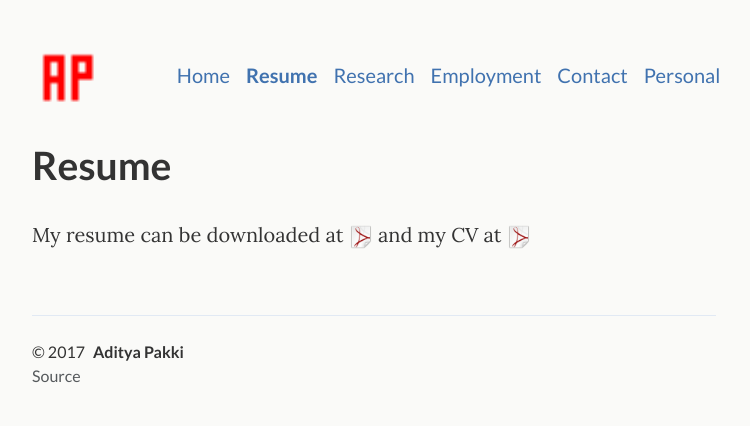
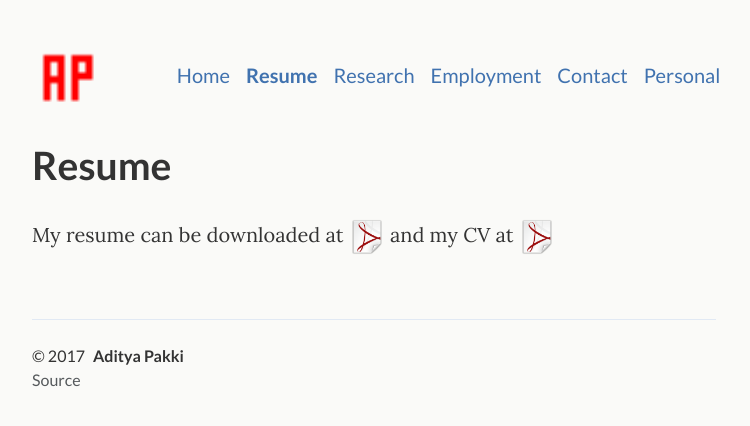
Before and after one commit to adityapakki/adityapakki.github.io, a Jekyll site: the page built from _pages/resume.md, in a window 1280 px wide. Shown: the top 426 px of the page, without its empty margins (266-1016 px from the left). Built offline with Jekyll 4.4.1, drawn with Linux system fonts in a browser that asks for light colours.

Commit message:
Change the image sizes

```diff
--- a/_pages/resume.md
+++ b/_pages/resume.md
@@ -6,8 +6,8 @@ subtitle: Resume
 ---
 My resume can be downloaded at
 <a href="{{ site.baseurl }}/assets/files/resume.pdf" target="_blank">
-<img src="{{ site.baseurl }}/assets/img/pdf.png" style="width:24px;height:24px;">
+<img src="{{ site.baseurl }}/assets/img/pdf.png" class="pdf-image">
 </a> and my CV at
 <a href="{{ site.baseurl }}/assets/files/aditya_cv.pdf" target="_blank">
-<img src="{{ site.baseurl }}/assets/img/pdf.png" style="width:24px;height:24px;">
+<img src="{{ site.baseurl }}/assets/img/pdf.png" class="pdf-image">
 </a>
--- a/_sass/_page.scss
+++ b/_sass/_page.scss
@@ -127,6 +127,11 @@ p.post-desc {
   transform: scaleX(3);
 }
 
+.pdf-image {
+  width: 36px;
+  height: 36px;
+}
+
 // PAGE WORK & PROJECTS ====================================
 
 .project {
@@ -169,14 +174,14 @@ p.post-desc {
 .site-profile {
   float: right;
   width: 96px;
-  height: 96px;
+  height: 144px;
   margin: -.4rem 1rem 0 $spacer;
 }
 
 @include mq-up(md) {
   .site-profile {
     width: 144px;
-    height: 144px;
+    height: 180px;
     margin: -1.2rem 1rem 0 2rem;
   }
 }
--- a/_sass/_site.scss
+++ b/_sass/_site.scss
@@ -22,11 +22,6 @@
 .site-logo {
   width: 1rem;
   height: 1rem;
-}
-
-.site-profile {
-  width: 6rem;
-  height: 8rem;
 }
 
 .site-nav {
```
Also changed, not shown: _pages/research.md (+2 -2 lines).
